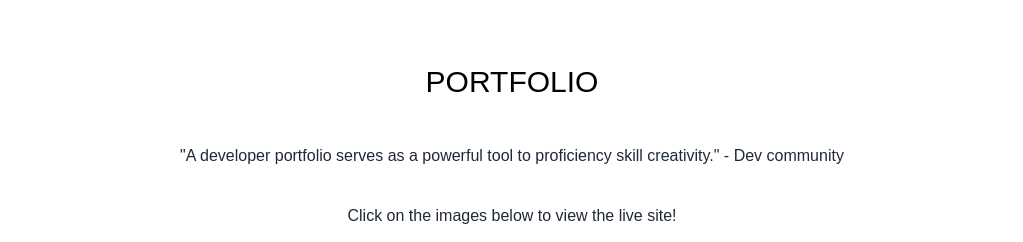
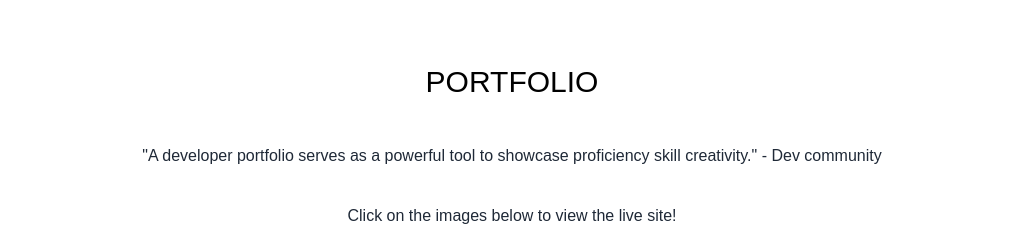
Before and after one commit to QuentinBurke96/My-Portfolio, a Next.js app: page / in a window 1280 px wide. Shown: the part 2040-2282 px from the top of the page, without its empty margins (128-1151 px from the left). Built offline with nearby package versions, Linux system fonts and the light colour scheme.

Commit message:
Text Error

```diff
--- a/pages/index.js
+++ b/pages/index.js
@@ -207,7 +207,7 @@ export default function Home() {
           <div>
             <h3 className="flex justify-center text-3xl py-5 dark:text-white ">PORTFOLIO</h3>
             <p className="flex justify-center font-extralight text-md py-5 leading-8 text-gray-800 dark:text-gray-200">
-            "A developer portfolio serves as a powerful tool to proficiency skill creativity." - Dev community
+            "A developer portfolio serves as a powerful tool to showcase proficiency skill creativity." - Dev community
             </p>
             <p className="flex justify-center text-md py-2 leading-8 text-gray-800 dark:text-gray-200">
               Click on the images below to view the live site!
```
